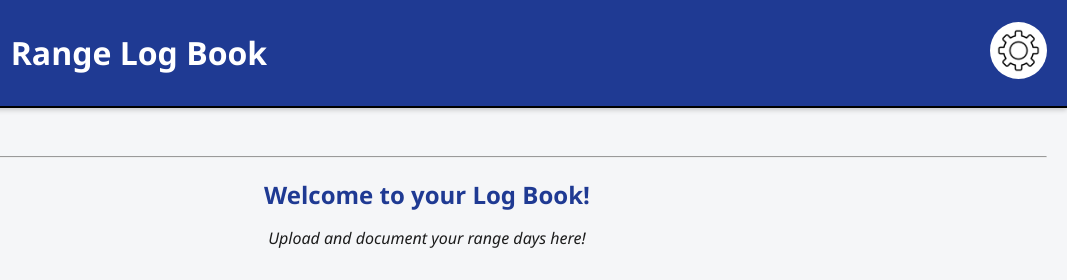
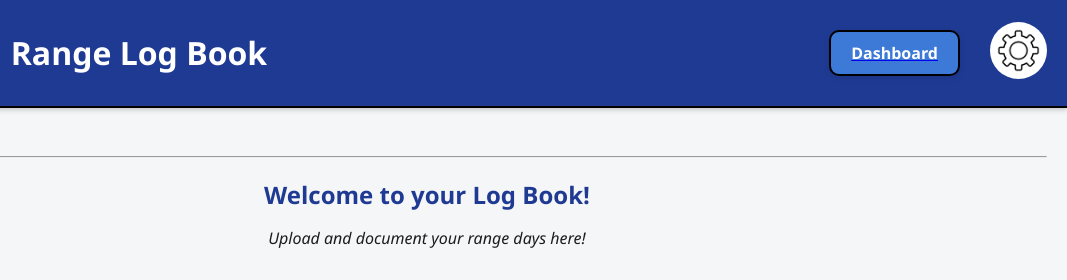
Before and after one commit to Manny-Giron/csc271_Projects, a plain HTML site: page product_site/rangeLog.html in a window 1280 px wide. Shown: the top 280 px of the page, 213-1280 px from the left. Drawn offline with Linux system fonts and the light colour scheme.

Commit message:
Updated Styling

```diff
--- a/product_site/rangeLog.html
+++ b/product_site/rangeLog.html
@@ -25,7 +25,10 @@
                 <h1>Range Log Book</h1>
             </div>
         </div>
-        <div>
+        <div class="rightNav">
+            <a href="dashboard.html">
+                <div class="button" id="dashboardButton">Dashboard</div>
+            </a>
             <a href="dashboard.html">
                 <img src="images/settings.png" alt="Settings Icon" id="settingsIcon">
             </a>
--- a/product_site/styling/rangeLog.css
+++ b/product_site/styling/rangeLog.css
@@ -3,6 +3,35 @@ body {
     font-family: 'Segoe UI', Tahoma, Geneva, Verdana, sans-serif;
     background-color: #F5F6F8;
     color: #1C1C1C;
+}
+
+.rightNav {
+    display: flex;
+    justify-content: space-between;
+    align-items: center;
+}
+
+.button {
+    border: 2px solid black;
+    border-radius: 10px;
+    background-color: rgba(74, 148, 244, 0.7);
+    color: white;
+    text-align: center;
+    font-weight: bold;
+    display: flex;
+    flex-direction: column;
+    justify-content: center;
+    align-items: center;
+    padding: 10px 20px;
+    transition: all 0.25s ease-in-out;
+    box-shadow: 0 2px 6px rgba(0, 0, 0, 0.1);
+    margin-right: 30px;
+}
+
+.button:hover {
+    background-color: rgb(46, 139, 87);
+    transform: translateY(-5px);
+    box-shadow: 0 4px 10px rgba(0, 0, 0, 0.2);
 }
 
 /* ===== NAVBAR ===== */
```
